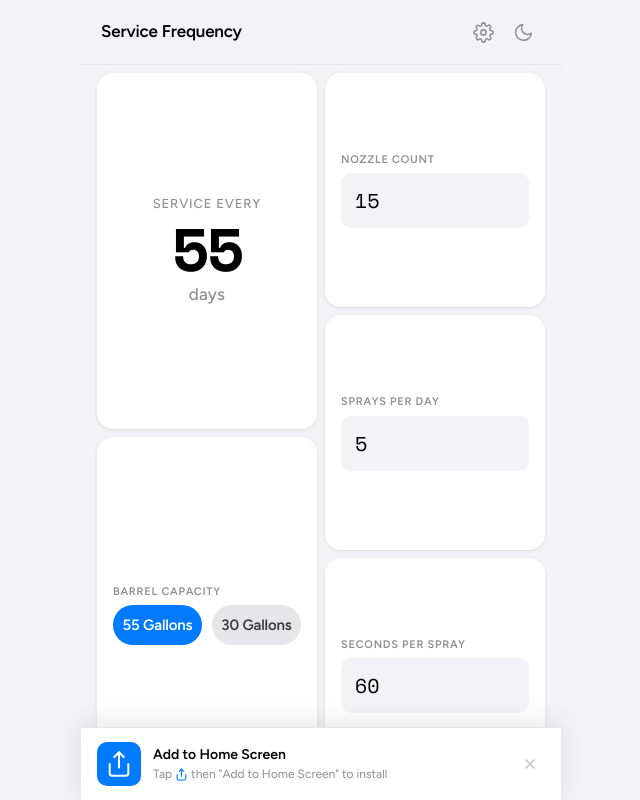
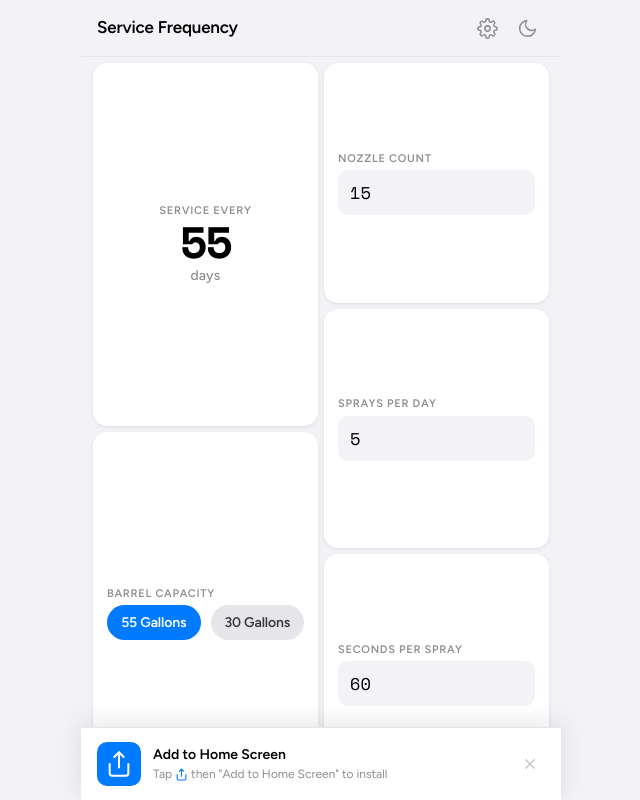
Before and after one commit to taylorakin17/service-frequency-calculator, a plain HTML site: page index.html in a window 1280 px wide. Shown: the whole page, without its empty margins (319-959 px from the left). Drawn offline with nearby package versions, Linux system fonts and the light colour scheme.

Commit message:
Fix layout: auto rows for result/barrel, scale down sizes, fix 100svh, tighten padding

```diff
--- a/service-worker.js
+++ b/service-worker.js
@@ -1,4 +1,4 @@
-const CACHE_VERSION = 'v4';
+const CACHE_VERSION = 'v5';
 const CACHE_NAME = `service-frequency-${CACHE_VERSION}`;
 
 // Derive the base path from where the service worker lives so this works
--- a/styles.css
+++ b/styles.css
@@ -88,8 +88,8 @@ input[type="number"] {
 .app {
   display: flex;
   flex-direction: column;
-  height: 100dvh;
   height: 100vh;
+  height: 100svh; /* small viewport: always fits even with address bar visible */
   max-width: 480px;
   margin: 0 auto;
   overflow: hidden;
@@ -105,8 +105,8 @@ input[type="number"] {
   display: flex;
   align-items: center;
   justify-content: space-between;
-  padding: 14px 20px;
-  padding-top: calc(14px + env(safe-area-inset-top));
+  padding: 10px 16px;
+  padding-top: max(10px, env(safe-area-inset-top));
   background: var(--header-bg);
   backdrop-filter: blur(20px);
   -webkit-backdrop-filter: blur(20px);
@@ -157,12 +157,12 @@ input[type="number"] {
   flex: 1;
   min-height: 0;
   overflow: hidden;
-  padding: 10px 16px;
-  padding-bottom: calc(10px + env(safe-area-inset-bottom));
+  padding: 8px 12px;
+  padding-bottom: calc(8px + env(safe-area-inset-bottom));
   display: grid;
-  grid-template-rows: 1.6fr 0.9fr 1.5fr;
+  grid-template-rows: auto auto 1fr;
   grid-template-columns: 1fr;
-  gap: 8px;
+  gap: 7px;
 }
 
 /* ============================================================
@@ -174,8 +174,8 @@ input[type="number"] {
   flex-direction: column;
   justify-content: center;
   background: var(--surface);
-  border-radius: 16px;
-  padding: 12px 16px;
+  border-radius: 14px;
+  padding: 10px 14px;
   box-shadow: var(--shadow);
   transition: background-color 0.25s ease, box-shadow 0.25s ease;
   animation: cardIn 0.38s cubic-bezier(0.22, 1, 0.36, 1) both;
@@ -202,7 +202,7 @@ input[type="number"] {
   color: var(--text-secondary);
   text-transform: uppercase;
   letter-spacing: 0.065em;
-  margin-bottom: 8px;
+  margin-bottom: 6px;
   white-space: nowrap;
   overflow: hidden;
   text-overflow: ellipsis;
@@ -218,7 +218,7 @@ label.card-label {
 .result-card {
   text-align: center;
   align-items: center;
-  padding: 12px 20px;
+  padding: 10px 20px;
 }
 
 /* ============================================================
@@ -249,8 +249,9 @@ label.card-label {
   .main-content {
     grid-template-rows: 1fr 1fr;
     grid-template-columns: 1fr 1fr;
-    padding: 8px 16px;
-    padding-bottom: calc(8px + env(safe-area-inset-bottom));
+    padding: 6px 12px;
+    padding-bottom: calc(6px + env(safe-area-inset-bottom));
+    gap: 6px;
   }
 
   .result-card {
@@ -268,6 +269,7 @@ label.card-label {
     grid-row: 1 / 3;
     grid-template-columns: 1fr;
     grid-template-rows: 1fr 1fr 1fr;
+    gap: 6px;
   }
 
   .input-card--wide {
@@ -275,31 +277,31 @@ label.card-label {
   }
 
   .result-number {
-    font-size: 48px;
+    font-size: 36px;
   }
 
   .card-label {
-    margin-bottom: 6px;
+    margin-bottom: 4px;
   }
 }
 
 .result-label {
-  font-size: 13px;
-  font-weight: 500;
+  font-size: 11px;
+  font-weight: 600;
   color: var(--text-secondary);
   text-transform: uppercase;
   letter-spacing: 0.065em;
-  margin-bottom: 6px;
+  margin-bottom: 2px;
 }
 
 .result-display {
   line-height: 1;
-  margin-bottom: 4px;
+  margin-bottom: 2px;
 }
 
 .result-number {
   font-family: 'Space Mono', 'SF Mono', ui-monospace, monospace;
-  font-size: 60px;
+  font-size: 44px;
   font-weight: 700;
   color: var(--text-primary);
   letter-spacing: -0.03em;
@@ -317,7 +319,7 @@ label.card-label {
 }
 
 .result-unit {
-  font-size: 17px;
+  font-size: 14px;
   font-weight: 500;
   color: var(--text-secondary);
   letter-spacing: 0.01em;
@@ -333,9 +335,9 @@ label.card-label {
 
 .chip {
   flex: 1;
-  padding: 11px 0;
+  padding: 9px 0;
   border-radius: 50px;
-  font-size: 15px;
+  font-size: 14px;
   font-weight: 600;
   letter-spacing: -0.01em;
   color: var(--chip-inactive-fg);
@@ -361,8 +363,8 @@ label.card-label {
   background: var(--surface-2);
   border: none;
   border-radius: 10px;
-  padding: 13px 14px;
-  font-size: 20px;
+  padding: 10px 12px;
+  font-size: 17px;
   font-weight: 400;
   font-family: 'Space Mono', 'SF Mono', ui-monospace, monospace;
   color: var(--text-primary);
```
